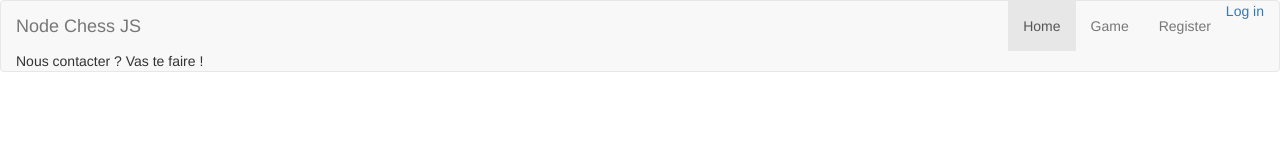
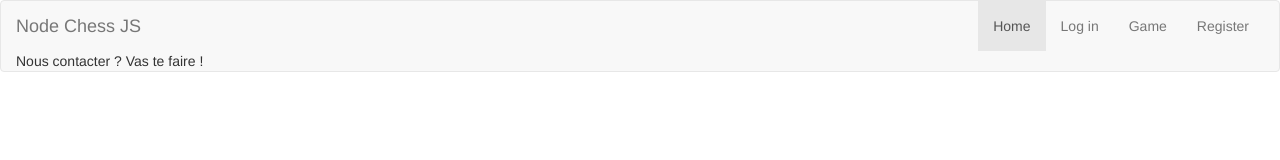
Before and after one commit to YoannBrillet/Node_Chess_JS, a website: page Node_Chess_JS/pages/contact.html in a window 1280 px wide. Drawn offline with Linux system fonts and the light colour scheme; files that its build step writes are made by us from their sources.

Commit message:
toujours plus de conneries

```diff
--- a/Node_Chess_JS/pages/contact.html
+++ b/Node_Chess_JS/pages/contact.html
@@ -29,7 +29,7 @@ and open the template in the editor.
         <div class="collapse navbar-collapse" id="bs-example-navbar-collapse-1">
           <ul class="nav navbar-nav navbar-right">
             <li class="active"><a href="../index.html">Home</a></li>
-            <a href="/login.html">Log in<span class="sr-only">(current)</span></a></li>
+            <li><a href="./login.html">Log in<span class="sr-only">(current)</span></a></li>
             <li><a href="./game.html">Game</a></li>
             <li><a href="./register.html">Register</a></li>
           </ul>
```
Also changed, not shown: Node_Chess_JS/pages/register.html (+1 -1 lines).
